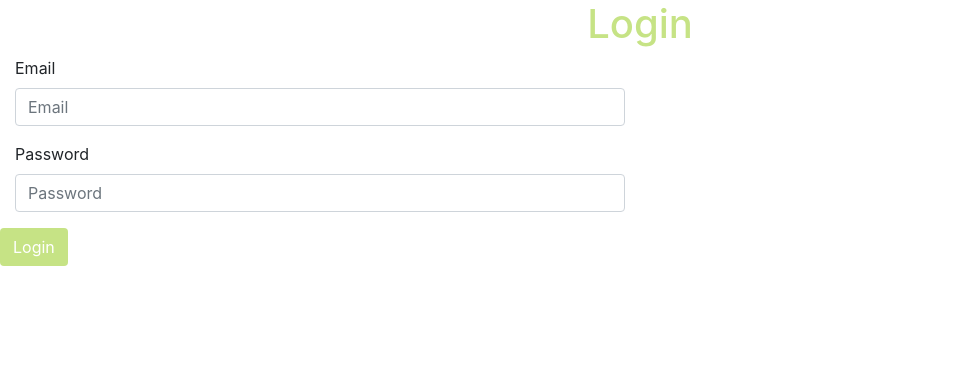
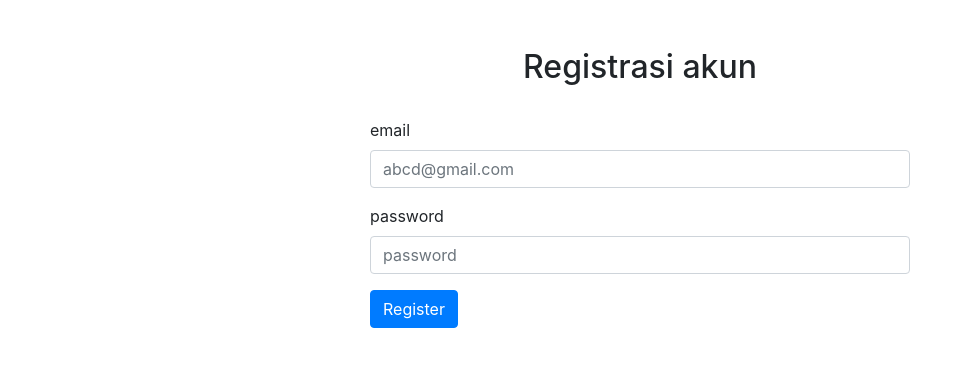
Before and after one commit to fqKm/OWI, a PHP site: page /login.php in a window 1280 px wide. Shown: the top 367 px of the page, without its empty margins (0-973 px from the left). Run offline with PHP 8.4, Linux system fonts and the light colour scheme.

Commit message:
login dan register

```diff
--- a/koneksi.php
+++ b/koneksi.php
@@ -2,9 +2,9 @@
 $host = 'localhost';
 $username = 'root';
 $password = '';
-$dbname = 'OWI';
+$dbname = 'owi_database';
 $conn = new mysqli($host, $username, $password, $dbname);
 if ($conn->connect_error) {
-    die("Koneksi bodo". $conn->connect_error);
+    die("owi_database". $conn->connect_error);
 }
 ?>
--- a/login.php
+++ b/login.php
@@ -1,27 +1,50 @@
-<?php
-
-//require "loginService.php";?>
-
-<html>
+<!DOCTYPE html>
+<html lang="en">
 <head>
+    <meta charset="UTF-8">
+    <meta name="viewport" content="width=device-width, initial-scale=1.0">
     <title>Login</title>
-    <link rel="stylesheet" href="../../bootstrap/css/bootstrap.css">
+    <!-- Load Bootstrap CSS -->
+    <link rel="stylesheet" href="bootstrap/css/bootstrap.min.css">
 </head>
 
 <body>
-<h1 class="d-flex align-content-center justify-content-center" style="color: #C6E385" >Login</h1>
-<from>
-    <div class="form-group" style="background-color:">
-        <div class="form-group col-md-6">
-            <label for="Email">Email</label>
-            <input type="email" class="form-control" placeholder="Email" id="Email">
+<div class="container mt-5">
+        <center><h2>Registrasi akun</h2></center>
+        <br>
+        <div class="row justify-content-md-center">
+            <div class="col-md-6">
+                <!-- Form Section -->
+                <form method="POST" action="<?php echo $_SERVER['PHP_SELF']; ?>">
+                    <!-- NIM Input -->
+                    <div class="form-group">
+                        <label for="email">email</label>
+                        <input type="text" class="form-control" name="email" id="email" placeholder="abcd@gmail.com" required>
+                    </div>
+
+                    <div class="form-group">
+                        <label for="password">password</label>
+                        <input type="Password" class="form-control" name="password" id="password" placeholder="password" required>
+                    </div>
+                    <button type="submit" name="submit" class="btn btn-primary mb-3">Register</button>
+                </form>
+            </div>
         </div>
-        <div class="form-group col-md-6">
-            <label for="Password">Password</label>
-            <input type="password" class="form-control" placeholder="Password" id="Email">
-        </div>
-        <button type="submit" class="btn" style="background: #C6E385; color: white"> Login </button>
-    </div>
-</from>
 </body>
+<?php
+require "koneksi.php";
+if (isset($_POST['submit'])) {
+    $email = $_POST['email'];
+    $password = $_POST['password'];
+
+    $query = "SELECT * FROM user WHERE email = '$email' AND password = '$password'";
+    $hasil = mysqli_query($conn, $query);
+
+    if (mysqli_num_rows($hasil) > 0) {
+        header("Location: dashboard.php");
+    } else {
+        echo "Maaf email atau password salah";
+    }
+}
+?>
 </html>
```
Also changed, not shown: register.php (+59 -3 lines).
